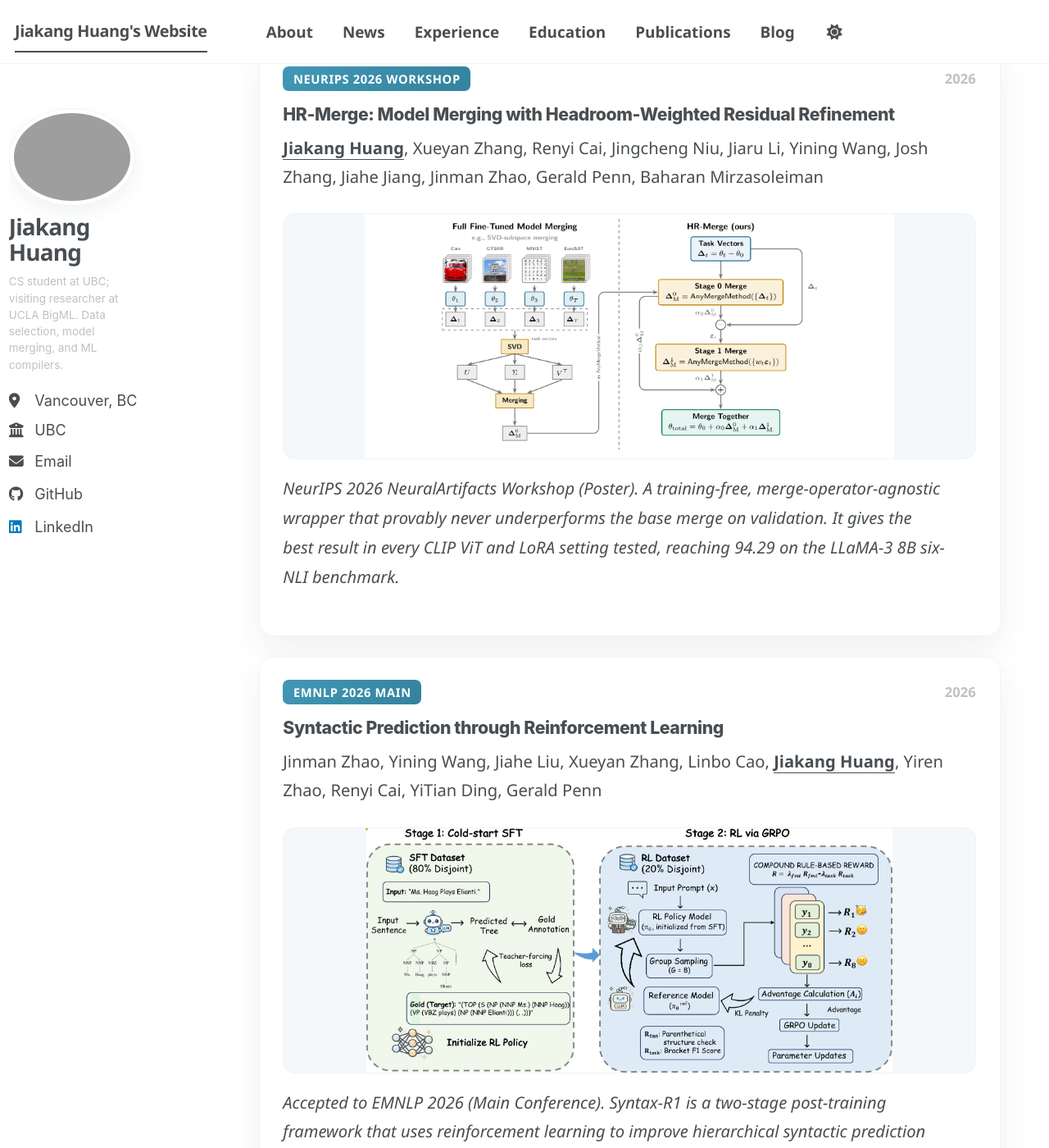
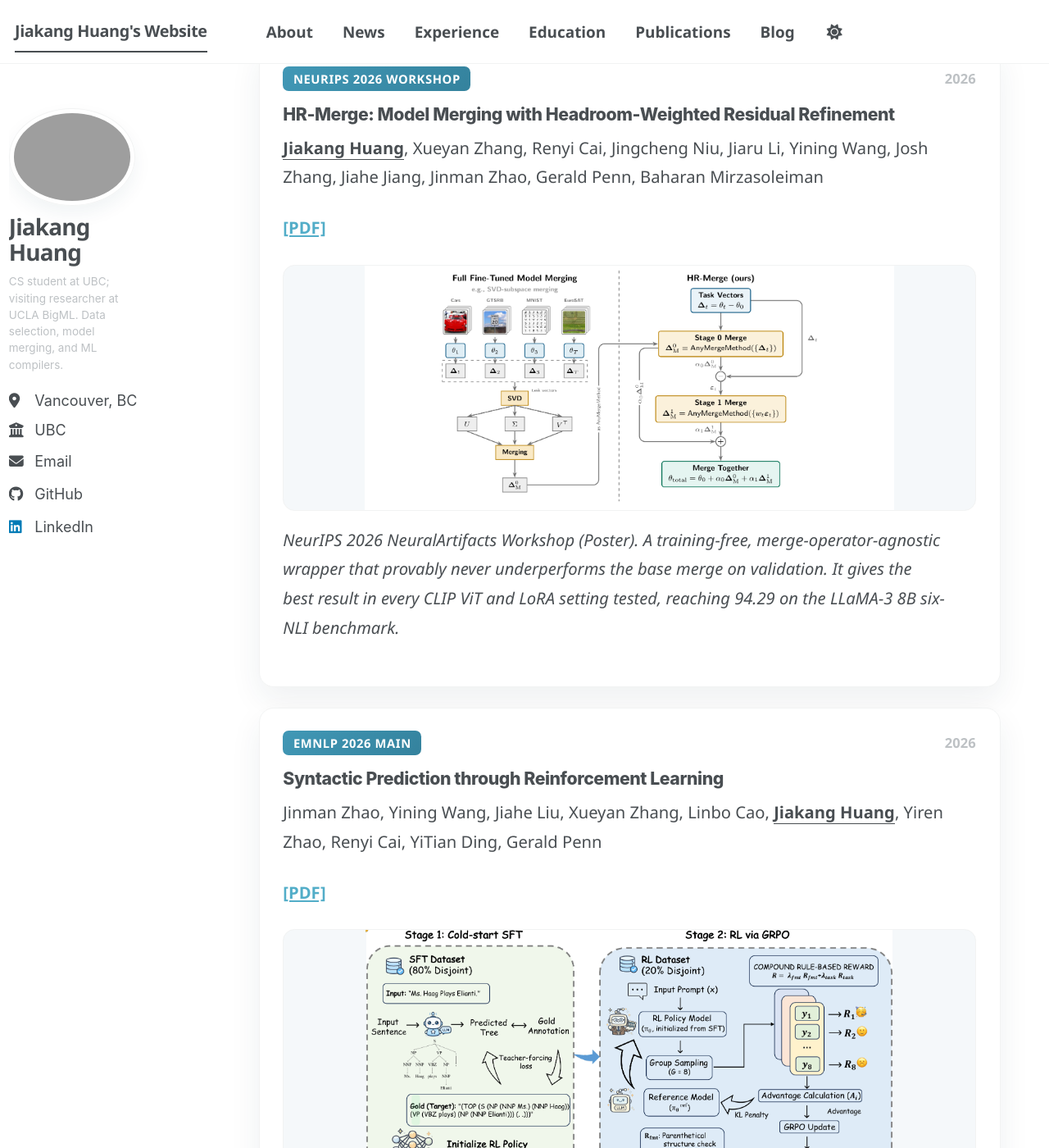
Before and after one commit to DanielHuangjiakang/danielhuangjiakang.github.io, a Jekyll site: the page built from _pages/about.md, in a window 1280 px wide and 1400 px high, scrolled down 2974 px. Shown: the whole window at 82% size. Built offline with Jekyll 4.4.1, drawn with Linux system fonts in a browser that asks for light colours; a script bundle is joined from its source files by our own code; library files that are not in the unit come from our copies.

Commit message:
Add paper PDF links

```diff
--- a/_pages/about.md
+++ b/_pages/about.md
@@ -174,6 +174,9 @@ redirect_from:
             {% if post.authors %}
               <p class="pub-card__authors">{{ post.authors | replace: "Jiakang Huang", "<strong><u>Jiakang Huang</u></strong>" }}</p>
             {% endif %}
+            {% if post.paperurl %}
+              <p class="pub-card__links"><a href="{{ post.paperurl }}" target="_blank" rel="noopener"><strong>[PDF]</strong></a></p>
+            {% endif %}
             {% if post.header.teaser %}
               <a class="pub-card__image-link" href="{{ post.url | relative_url }}">
                 <img class="pub-card__image" src="{{ post.header.teaser | prepend: '/images/' | relative_url }}" alt="{{ post.title }}">
--- a/assets/css/main.scss
+++ b/assets/css/main.scss
@@ -652,3 +652,8 @@ body {
 p, li, .pub-card__abstract, .news-item__text {
   text-wrap: pretty;
 }
+
+.pub-card__links {
+  margin: -0.25rem 0 0.75rem;
+  font-size: 0.95rem;
+}
```
Also changed, not shown: _publications/2026-03-10-syntactic-prediction-through-reinforcement-learning.md (+3 -0 lines), _publications/2026-09-30-hr-merge.md (+3 -0 lines).
